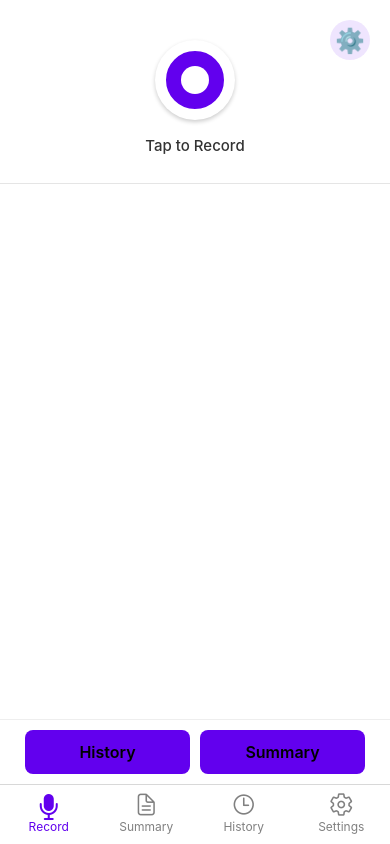
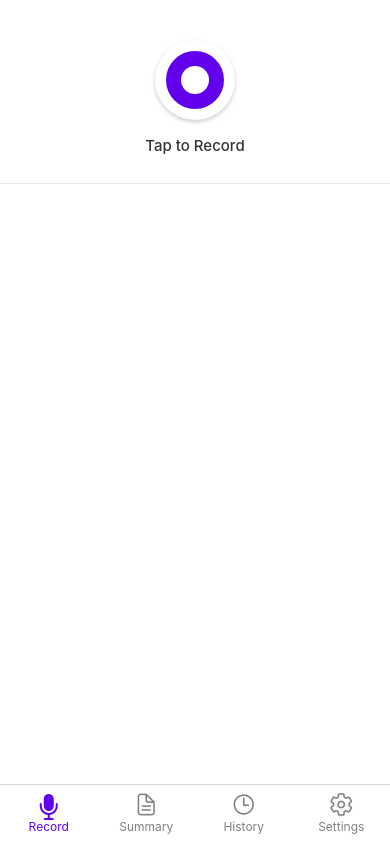
Before and after one commit to Elements-Wearable/AI-neclace, a React Native app in the folder mobile_app/: screen /Record in a window 390 px wide. Built offline with nearby package versions, Linux system fonts and the light colour scheme.

Commit message:
refactor(HomeScreen): remove bottom navigation section

```diff
--- a/mobile_app/src/screens/HomeScreen.js
+++ b/mobile_app/src/screens/HomeScreen.js
@@ -360,25 +360,6 @@ const styles = StyleSheet.create({
   transcriptionWrapper: {
     flex: 1,
     marginTop: 16,
-  },
-  bottomNav: {
-    flexDirection: 'row',
-    borderTopWidth: 1,
-    borderTopColor: '#eee',
-    paddingVertical: 10,
-    paddingHorizontal: 20,
-  },
-  navButton: {
-    flex: 1,
-    paddingVertical: 12,
-    marginHorizontal: 5,
-    backgroundColor: '#6200ee',
-    borderRadius: 8,
-    alignItems: 'center',
-  },
-  navButtonText: {
-    fontSize: 16,
-    fontWeight: '600',
   },
   processingButton: {
     backgroundColor: '#FFA000', // Orange color for processing state
@@ -1100,13 +1081,6 @@ export default function HomeScreen({ navigation }) {
       {/* Top Section - Recording Controls */}
       <View style={styles.topSection}>
         <TouchableOpacity
-          style={styles.settingsButton}
-          onPress={() => navigation.navigate('Settings')}
-        >
-          <Text style={styles.settingsButtonText}>⚙️</Text>
-        </TouchableOpacity>
-
-        <TouchableOpacity
           style={styles.recordButton}
           onPress={isRecording ? stopRecording : startRecording}
           disabled={false}
@@ -1175,23 +1149,6 @@ export default function HomeScreen({ navigation }) {
         </ScrollView>
       </View>
 
-      {/* Bottom Section - Navigation */}
-      <View style={styles.bottomNav}>
-        <TouchableOpacity
-          style={styles.navButton}
-          onPress={() => navigation.navigate('History')}
-        >
-          <Text style={styles.navButtonText}>History</Text>
-        </TouchableOpacity>
-
-        <TouchableOpacity
-          style={styles.navButton}
-          onPress={() => navigation.navigate('Summary')}
-        >
-          <Text style={styles.navButtonText}>Summary</Text>
-        </TouchableOpacity>
-      </View>
-
       {/* Add the language selector modal */}
       <LanguageSelector />
     </View>
```
